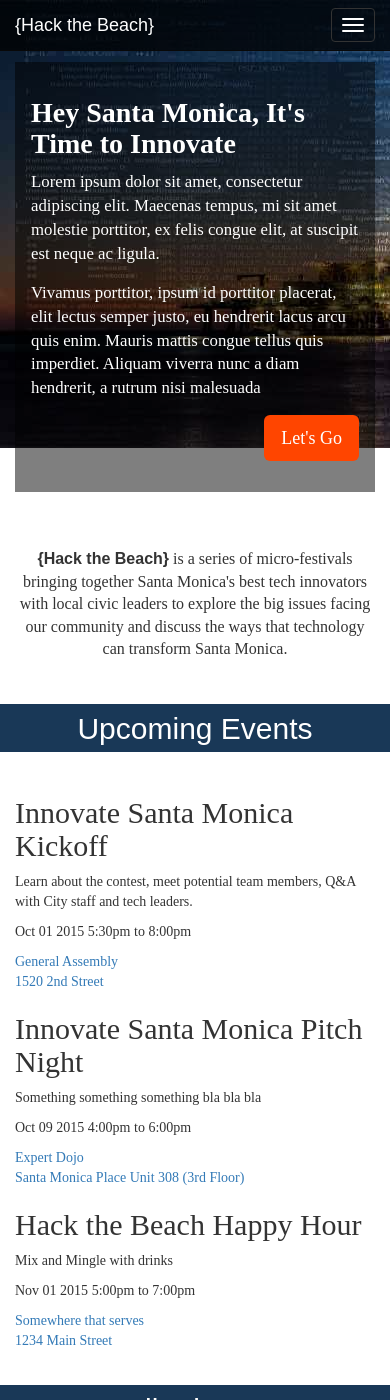
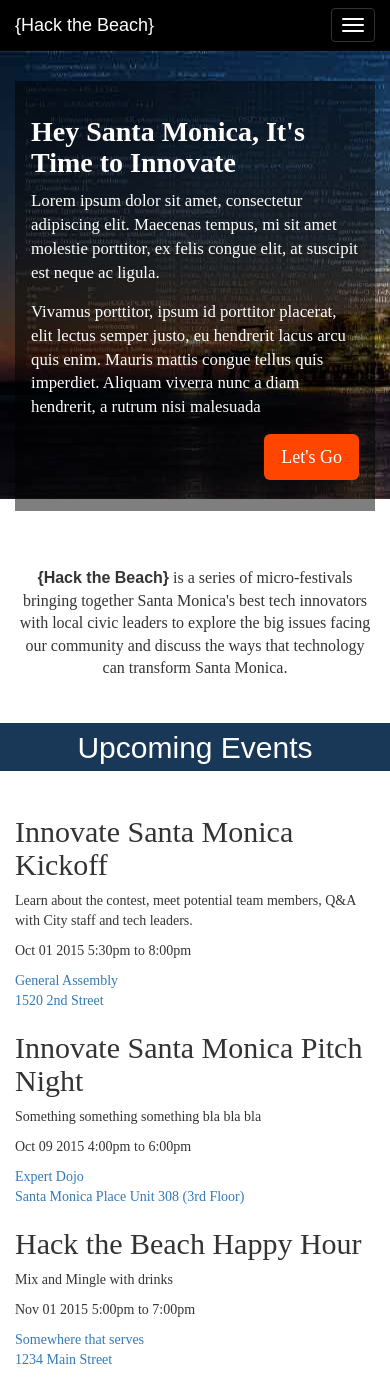
Before and after one commit to CityofSantaMonica/hackthebeach, a Jekyll site: the page built from index.html, in a window 390 px wide and 1400 px high. Built offline with Jekyll 4.4.1, drawn with Linux system fonts in a browser that asks for light colours; nearby versions of some CDN libraries; comment, search, counter and statistics services are not loaded.

Commit message:
fix mobile styles for nav and jumbo

```diff
--- a/_includes/navbar.html
+++ b/_includes/navbar.html
@@ -1,7 +1,7 @@
 <nav class="navbar navbar-inverse navbar-fixed-top">
   <div class="container">
     <div class="navbar-header">
-      <button type="button" class="navbar-toggle collapsed" data-toggle="collapse" data-target="#bs-example-navbar-collapse-1" aria-expanded="false">
+      <button type="button" class="navbar-toggle collapsed" data-toggle="collapse" data-target="#main-navbar-collapse" aria-expanded="false">
         <span class="sr-only">Toggle navigation</span>
         <span class="icon-bar"></span>
         <span class="icon-bar"></span>
@@ -9,7 +9,7 @@
       </button>
       <a class="navbar-brand hack" href="{{ site.baseurl }}/">{Hack the Beach}</a>
     </div>
-    <div class="collapse navbar-collapse">
+    <div class="collapse navbar-collapse" id="main-navbar-collapse">
       <ul class="nav navbar-nav">
         <li><a href="{{ site.baseurl }}/innovate-santa-monica">Innovate Santa Monica</a></li>
         <li><a href="{{ site.baseurl }}/partners">Our Partners</a></li>
--- a/_sass/jumbotron.scss
+++ b/_sass/jumbotron.scss
@@ -8,7 +8,6 @@
   min-height: 200px;
 
   .content {
-    margin-top: #{$spacer * 2};
     background: rgba(0, 0, 0, 0.5);
     padding: #{$spacer};
   }
@@ -20,6 +19,12 @@
 
   p {
     font-size: 1.2em;
+  }
+
+  @media #{$screen-sm} {
+     .content {
+       margin-top: #{$spacer * 2};
+     }
   }
 
   @media #{$screen-md} {
--- a/_sass/navbar.scss
+++ b/_sass/navbar.scss
@@ -8,3 +8,21 @@
     color: $white;
   }
 }
+
+@media screen and (max-width: 767px) {
+  nav.navbar {
+    margin-bottom: 0;
+    background-color: #000;
+  }
+
+  nav.navbar-fixed-top {
+    position: relative;
+    top: auto;
+  }
+  .navbar-collapse {
+      max-height: none;
+  }
+  body {
+      margin: 0;
+  }
+}
```
